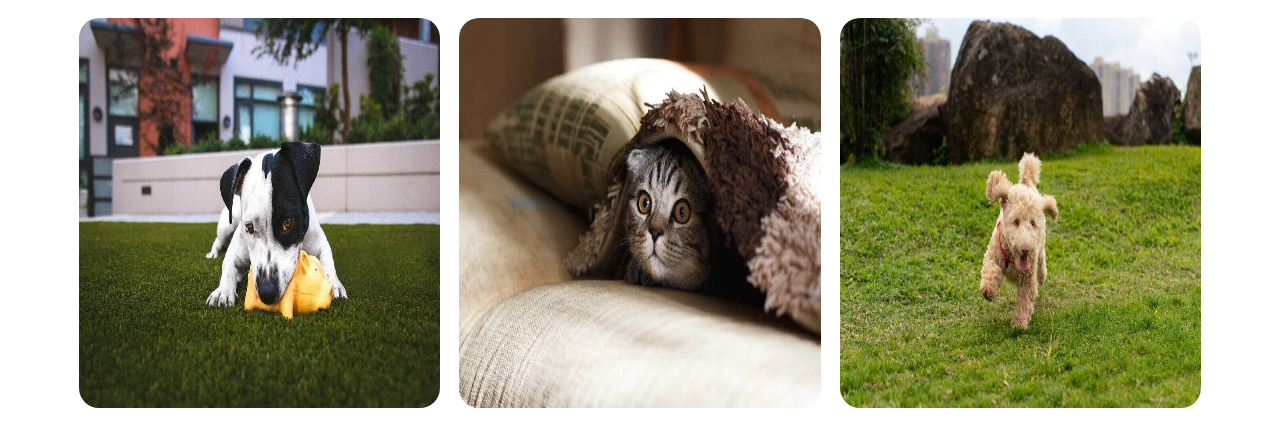
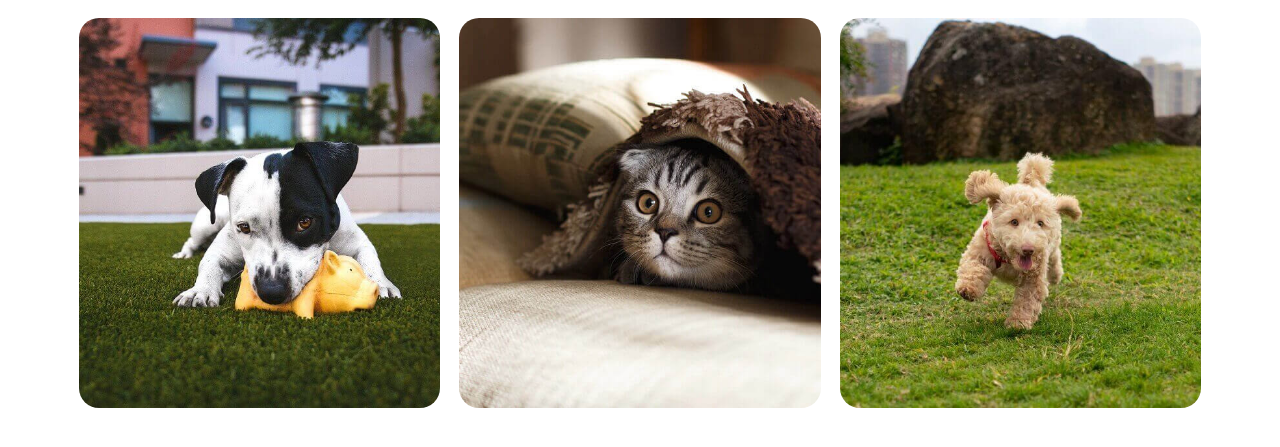
Before and after one commit to oriolraventosc/202209-w1ch4-oriol-raventos, a plain HTML site: page index.html in a window 1280 px wide. Shown: the part 171-618 px from the top of the page. Drawn offline with Linux system fonts and the light colour scheme.

Commit message:
Add cover value to the property object fit of the main page images

```diff
--- a/css/style.css
+++ b/css/style.css
@@ -15,7 +15,7 @@ html {
   padding-left: var(--padding-left);
 }
 
-@media screen and (max-width: 480px) {
+@media screen and (max-width: 768px) {
   body {
     font-size: var(--font-size);
     text-align: var(--text-align);
@@ -85,7 +85,7 @@ html {
   }
 }
 
-@media screen and (min-width: 481px) {
+@media screen and (min-width: 769px) {
   body {
     font-size: var(--font-size);
     text-align: var(--text-align);
@@ -153,6 +153,7 @@ html {
     width: 95%;
     height: 390px;
     border-radius: 20px;
+    object-fit: cover;
   }
 
   img:hover {
```
